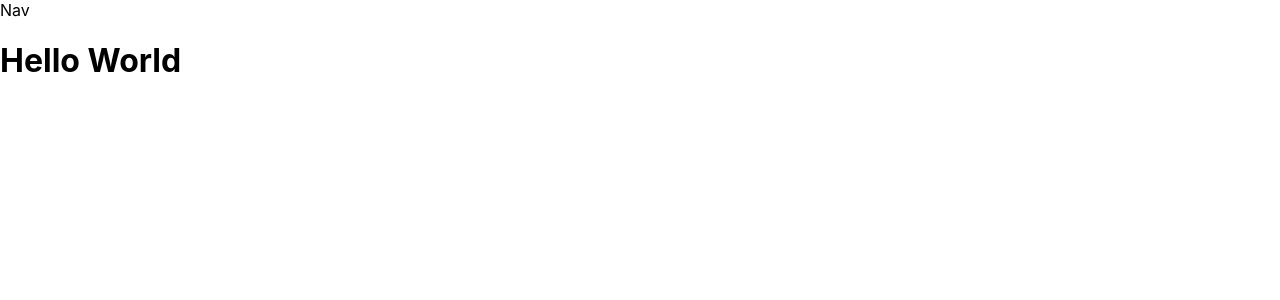
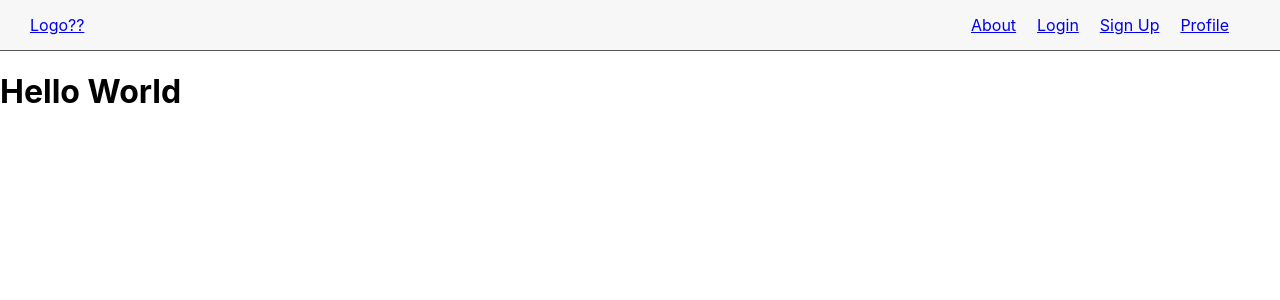
Before and after one commit to rileycleavenger/StockBuddy, a React (Create React App) app in the folder my-ai-stock-buddy/: page / in a window 1280 px wide. Shown: the top 300 px of the page. Built offline with nearby package versions, Linux system fonts and the light colour scheme.

Commit message:
Nav bar first draft

```diff
--- /dev/null
+++ b/my-ai-stock-buddy/src/components/Nav/Nav.module.css
@@ -0,0 +1,21 @@
+.navbar {
+    width: 100%;
+    height: 50px;
+    background: #F7F7F7;
+    border-bottom: 1px solid #555;
+    display: flex;
+    align-items: center;
+    justify-content: space-between;
+}
+
+.logo-container {
+    cursor: pointer;
+    margin-left: 30px;
+}
+
+.links-container {
+    margin-right: 30px;
+    display: flex;
+    width: 300px;
+    justify-content: space-evenly;
+}
--- a/my-ai-stock-buddy/src/components/Nav/Nav.tsx
+++ b/my-ai-stock-buddy/src/components/Nav/Nav.tsx
@@ -1,8 +1,39 @@
 import React, {FC} from 'react';
+import styles from './Nav.module.css';
+
+
+
 
 const Nav: FC = () => {
     return (
-        <div>Nav</div>
+        <nav className={styles.navbar}>
+
+            <div className={styles['logo-container']}>
+                <a href='https://www.websiteName.com'>Logo??</a>
+            </div>
+
+            <div className={styles['links-container']}>
+
+
+                <div className={styles['About']}>
+                <a href='/about'>About</a>
+                </div>
+
+                <div className={styles['Login']}>
+                    <a href='/login'>Login</a>
+                </div>
+
+                <div className={styles['SignUp']}>
+                    <a href='/signup'>Sign Up</a>
+                </div>
+
+                <div className={styles['Profile']}>
+                    <a href='/profile'>Profile</a>
+                </div>
+
+
+            </div>
+        </nav>
     );
 }
 
```
